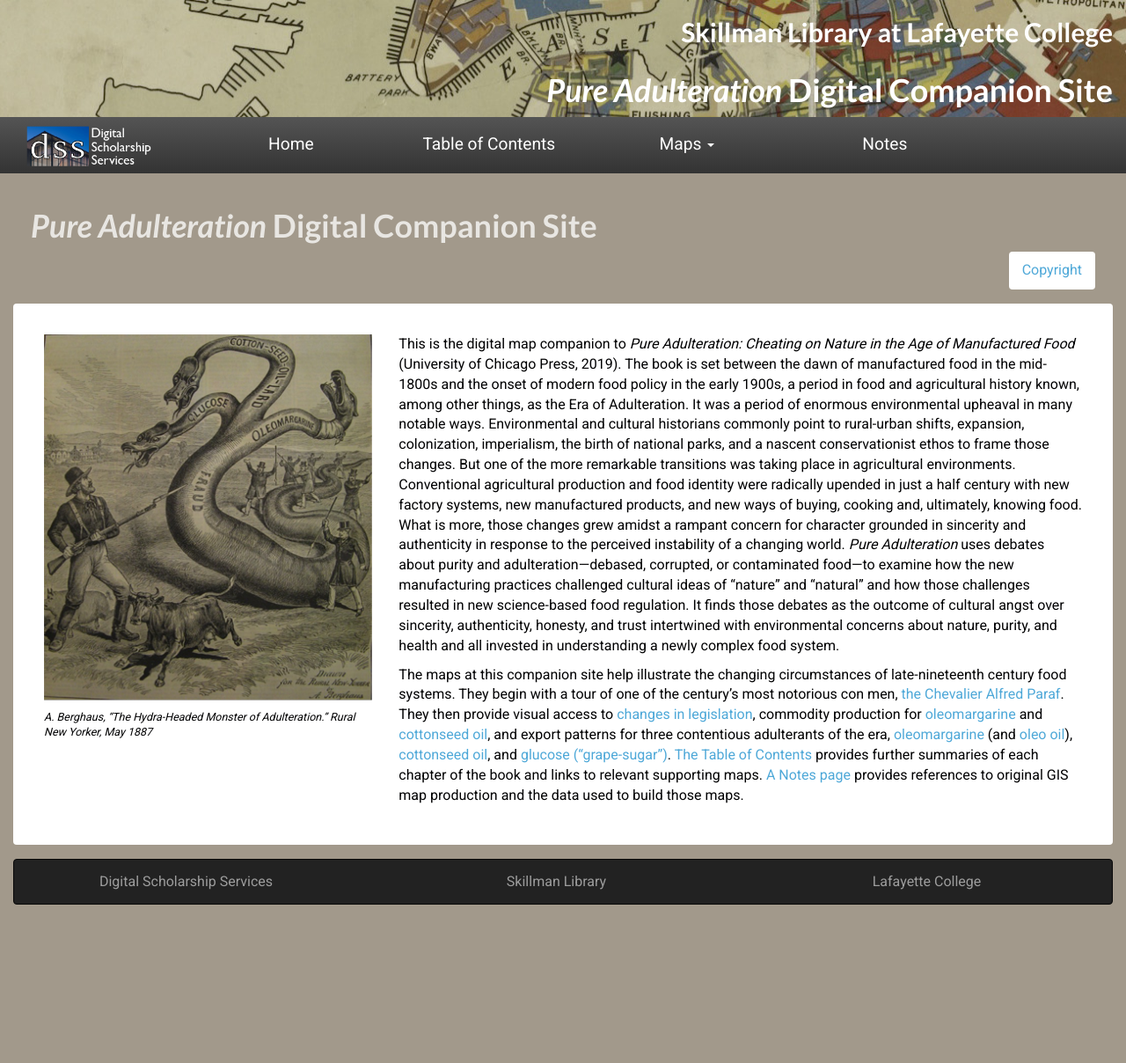
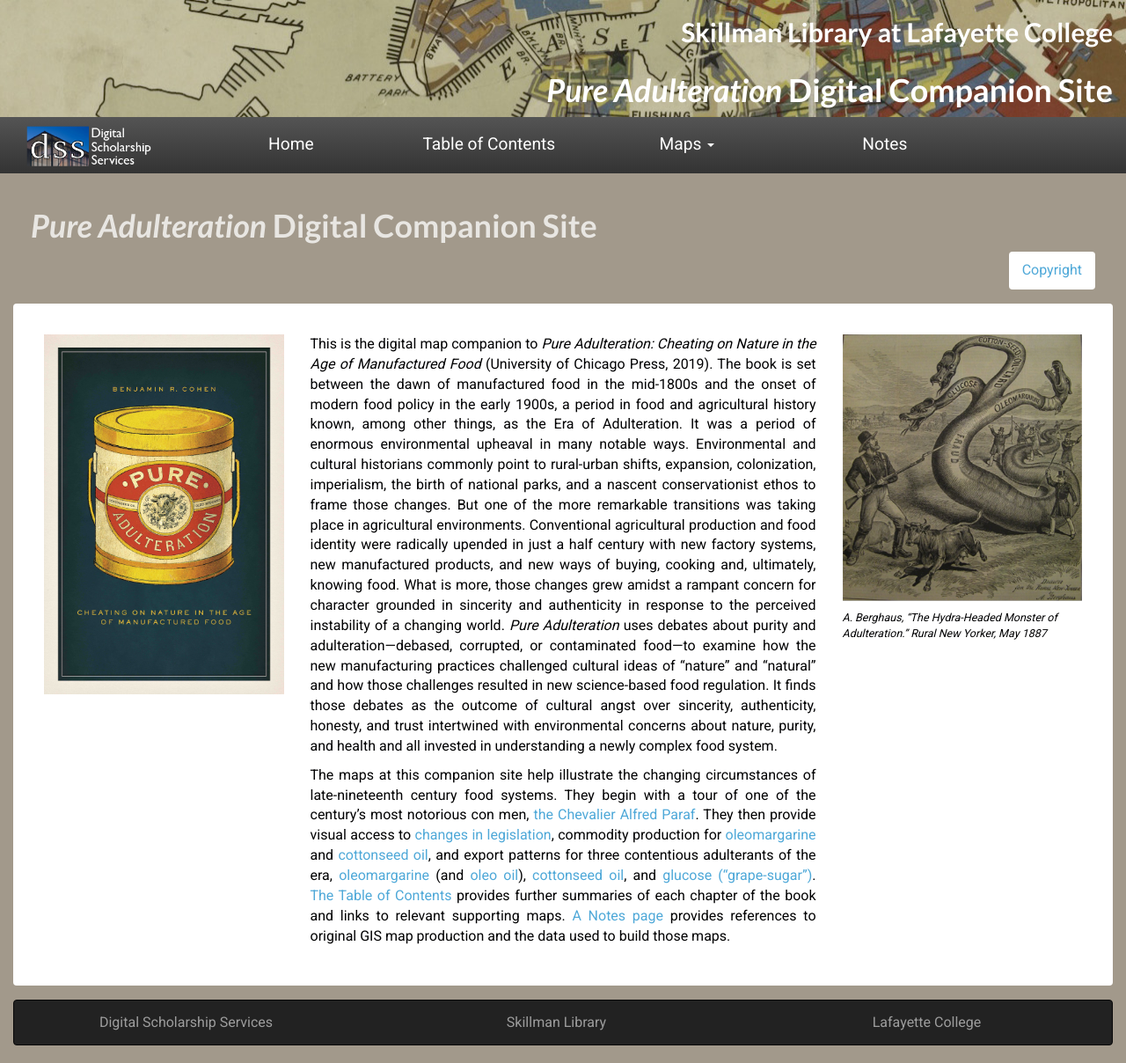
Before and after one commit to LafayetteCollegeLibraries/purefood, a Jekyll site: the page built from index.md, in a window 1280 px wide. Shown: the whole page at 88% size. Built offline with Jekyll 4.4.1, drawn with Linux system fonts in a browser that asks for light colours; before the commit the page ends 1048 px from its top, so only the background shows below that.

Commit message:
add book cover to front page

```diff
--- a/_layouts/home.html
+++ b/_layouts/home.html
@@ -18,16 +18,20 @@
   <section id="content">
     <div class="container-fluid">
       <div class="row">
-        <figure class="col-xs-4">
-          <img src="/assets/images/berghaus_hydra.png">
+        <figure class="col-sm-3">
+          <img src="/assets/images/book_cover.jpg" />
+        </figure>
+
+        <div class="col-sm-6 text-justify">
+          {{ content }}
+        </div>
+
+        <figure class="col-sm-3">
+          <img src="/assets/images/berghaus_hydra.png" />
           <figcaption>
             A. Berghaus, “The Hydra-Headed Monster of Adulteration.” Rural New Yorker, May 1887
           </figcaption>
         </figure>
-
-        <div class="col-xs-8">
-          {{ content }}
-        </div>
       </div>
     </div>
   </section>
```
Also changed, not shown: assets/images/book_cover.jpg (added).
